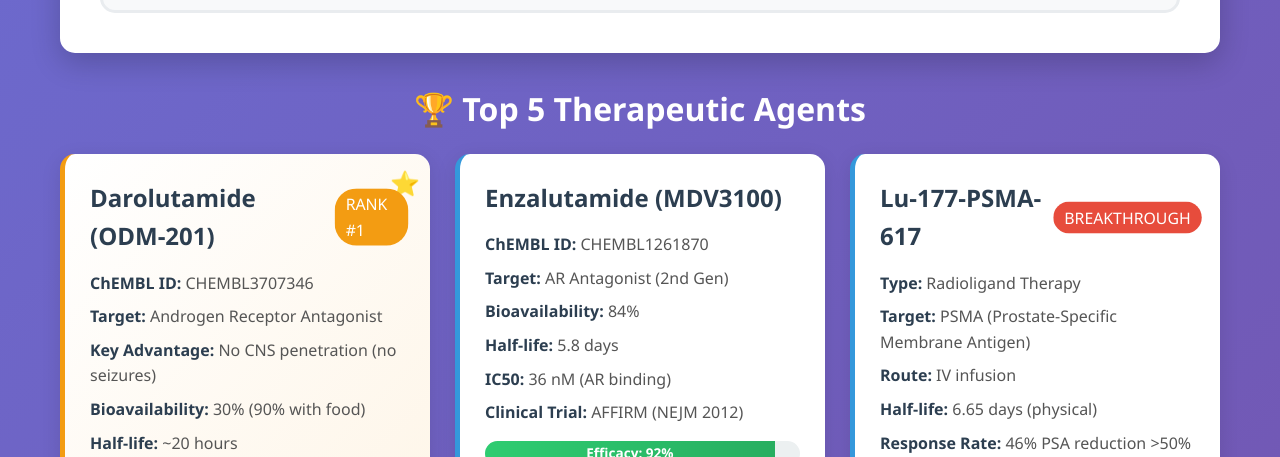
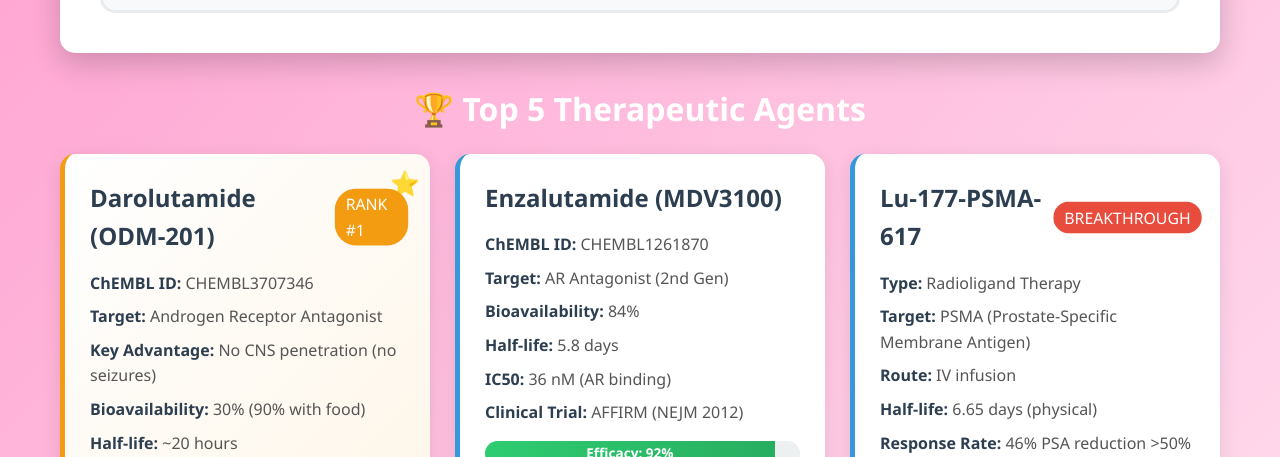
Before and after one commit to amiri-syrine/PharmaCancerRevolution, a plain HTML site: page index.html in a window 1280 px wide. Shown: the part 2343-2800 px from the top of the page. Drawn offline with Linux system fonts and the light colour scheme.

Commit message:
modify index.html

```diff
--- a/index.html
+++ b/index.html
@@ -3,7 +3,7 @@
 <head>
     <meta charset="UTF-8">
     <meta name="viewport" content="width=device-width, initial-scale=1.0">
-    <title>PharmaCancerRevolution | Prostate Cancer Therapeutics</title>
+    <title>PhaCanRe | ProsCan Ther</title>
     <style>
         * {
             margin: 0;
@@ -13,7 +13,7 @@
 
         body {
             font-family: 'Segoe UI', Tahoma, Geneva, Verdana, sans-serif;
-            background: linear-gradient(135deg, #667eea 0%, #764ba2 100%);
+            background: linear-gradient(135deg, #ff69b4 0%, #ffffff 100%);
             color: #333;
             line-height: 1.6;
         }
```
